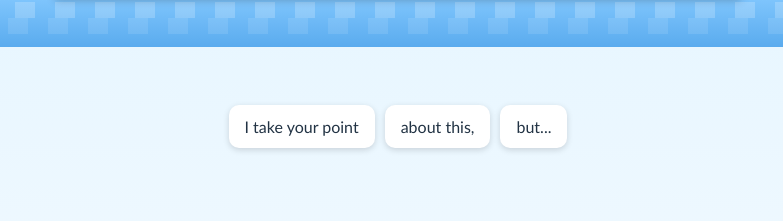
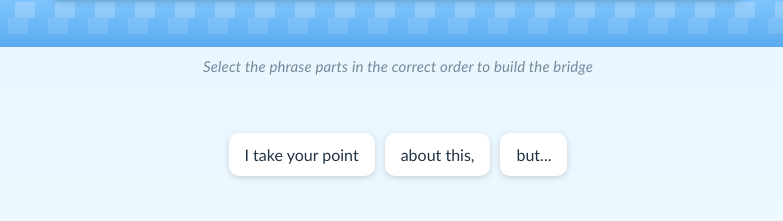
Before and after one commit to tetiana-t-personal/educational-games, a plain HTML site: page elvish-diplomacy/elvish-diplomatic-bridge/index.html in a window 1280 px wide. Shown: the part 275-496 px from the top of the page, 242-1025 px from the left. Drawn offline with Linux system fonts and the light colour scheme.

Commit message:
Update index.html

```diff
--- a/elvish-diplomacy/elvish-diplomatic-bridge/index.html
+++ b/elvish-diplomacy/elvish-diplomatic-bridge/index.html
@@ -174,6 +174,16 @@ h1 { text-align: center; color: #234; margin-bottom: 12px; }
 .chunk.hint  { outline: 4px solid #56c556; }
 @keyframes shake { 25% { transform: translateX(-5px); } 75% { transform: translateX(5px); } }
 
+/* BUILD INSTRUCTION */
+#build-instruction {
+  text-align: center;
+  font-size: 15px;
+  color: #789;
+  font-style: italic;
+  margin: 10px 0 4px;
+  letter-spacing: 0.01em;
+}
+
 /* MESSAGE */
 #message { font-size: 20px; text-align: center; margin: 10px; min-height: 28px; color: #456; }
 
@@ -344,6 +354,8 @@ margin-top: -20px;
 
       </div>
     </div>
+
+    <div id="build-instruction">Select the phrase parts in the correct order to build the bridge</div>
 
     <div id="message"></div>
     <div class="pool" id="pool"></div>
```
